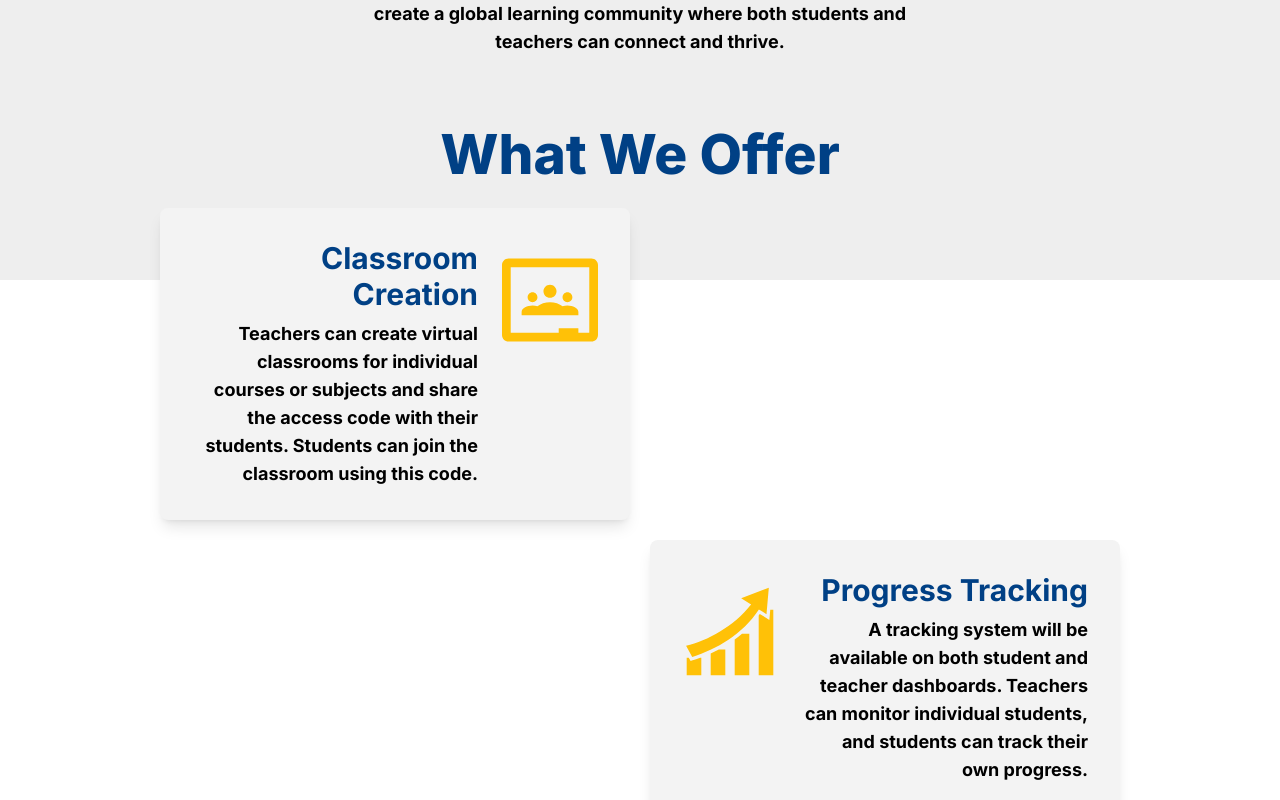
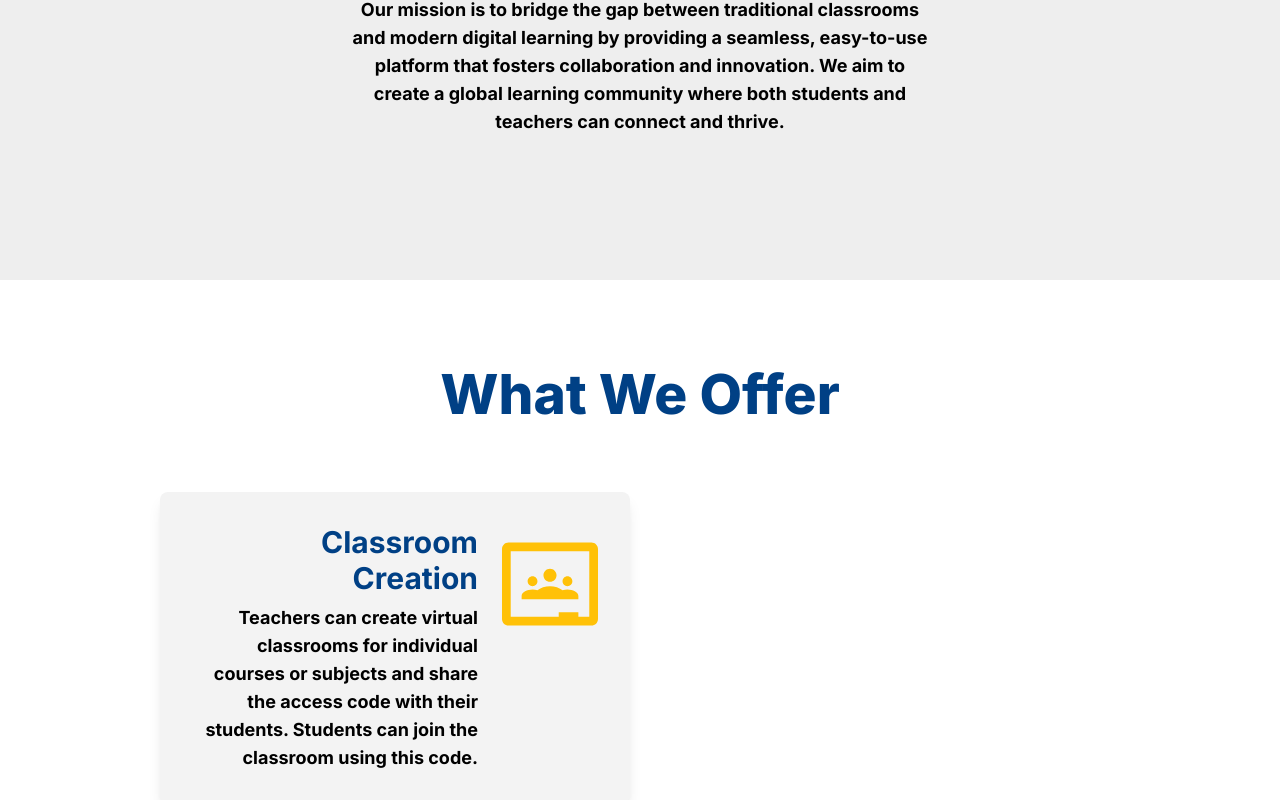
Before and after one commit to Sajid941/Virtual-Classroom-Client, a React (Vite) app: page /aboutUs in a window 1280 px wide. Shown: the part 520-1320 px from the top of the page. Built offline with nearby package versions, Linux system fonts and the light colour scheme.

Commit message:
updated about pages component

```diff
--- a/src/Components/AboutPageComponents/OfferSection.jsx
+++ b/src/Components/AboutPageComponents/OfferSection.jsx
@@ -6,10 +6,10 @@ import { GiProgression } from "react-icons/gi";
 
 const OfferSection = () => {
   return (
-    <div className="container mx-auto px-3 lg:px-12">
+    <div className="container mx-auto px-3 lg:px-12 mt-60 mb-32">
       <SectionHeading heading={"What We Offer"}></SectionHeading>
 
-      <div className="grid grid-cols-1 xl:grid-cols-2 gap-5 my-9">
+      <div className="grid grid-cols-1 xl:grid-cols-2 gap-5 my-9 mt-20">
         <div className="bg-[#F3F3F3] rounded-lg flex md:p-8 p-2 gap-2 md:gap-6 shadow-lg">
           <div>
             <h1 className="font-bold text-2xl md:text-3xl mb-2 text-[#004085] text-right">
--- a/src/Components/AboutPageComponents/OurMission.jsx
+++ b/src/Components/AboutPageComponents/OurMission.jsx
@@ -2,7 +2,7 @@ import SectionHeading from "../Shared/SectionHeading";
 
 const OurMission = () => {
   return (
-    <div>
+    <div className="my-40">
       <SectionHeading heading={"Our Mission"} />
       <p className="font-bold md:text-lg max-w-xl mx-auto text-center ">
         Our mission is to bridge the gap between traditional classrooms and
--- a/src/Components/LandingPageComponent/DevSection.jsx
+++ b/src/Components/LandingPageComponent/DevSection.jsx
@@ -15,7 +15,7 @@ const DevSection = () => {
 
     return (
         <div className="max-w-screen-xl mx-auto my-20">
-             <h1 className="text-3xl md:text-5xl text-center mb-10 md:mb-16 font-bold text-secondary">Developer Team</h1>
+             <h1 className="text-3xl md:text-6xl text-center mb-10 md:mb-16 font-extrabold text-secondary">Developer Team</h1>
             <div className="grid grid-cols-1 md:grid-cols-3 gap-8 mx-8 md:mx-0">
                 {
                     dev.map((dev, index) => {
```
